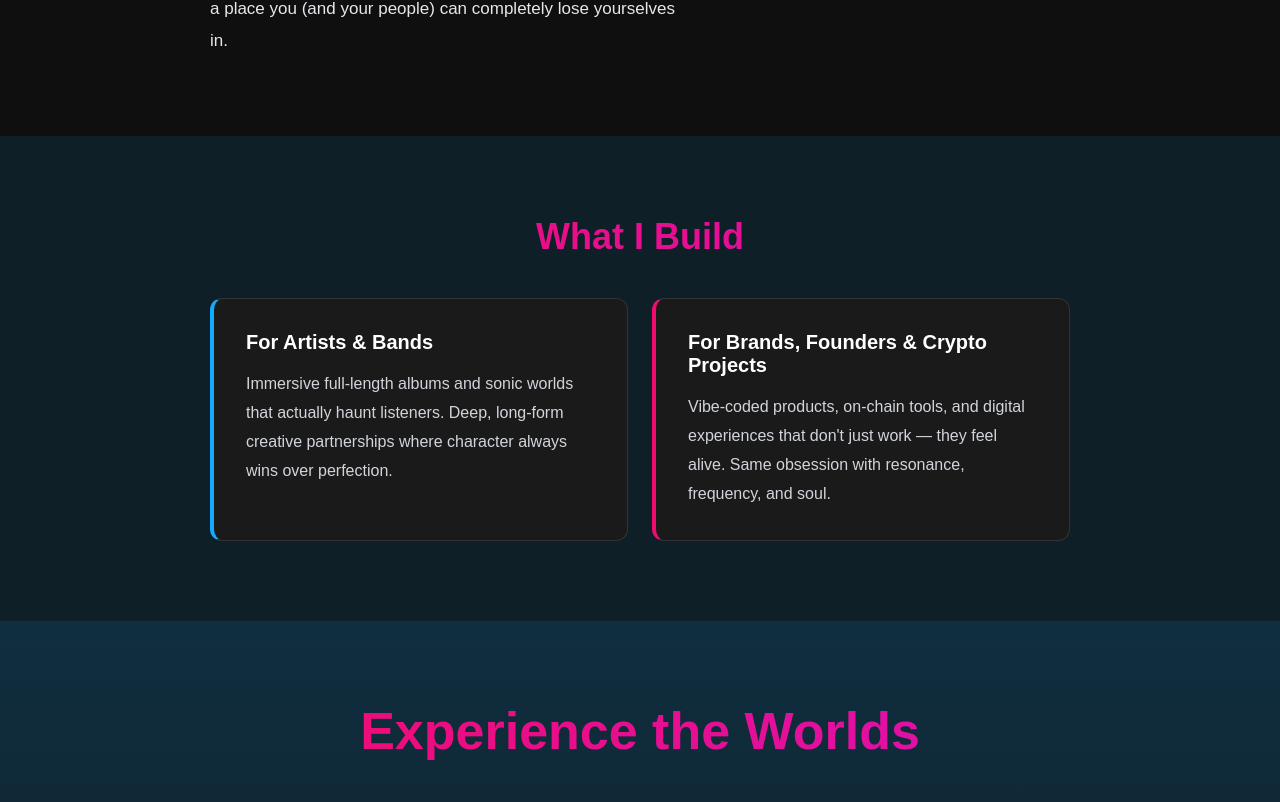
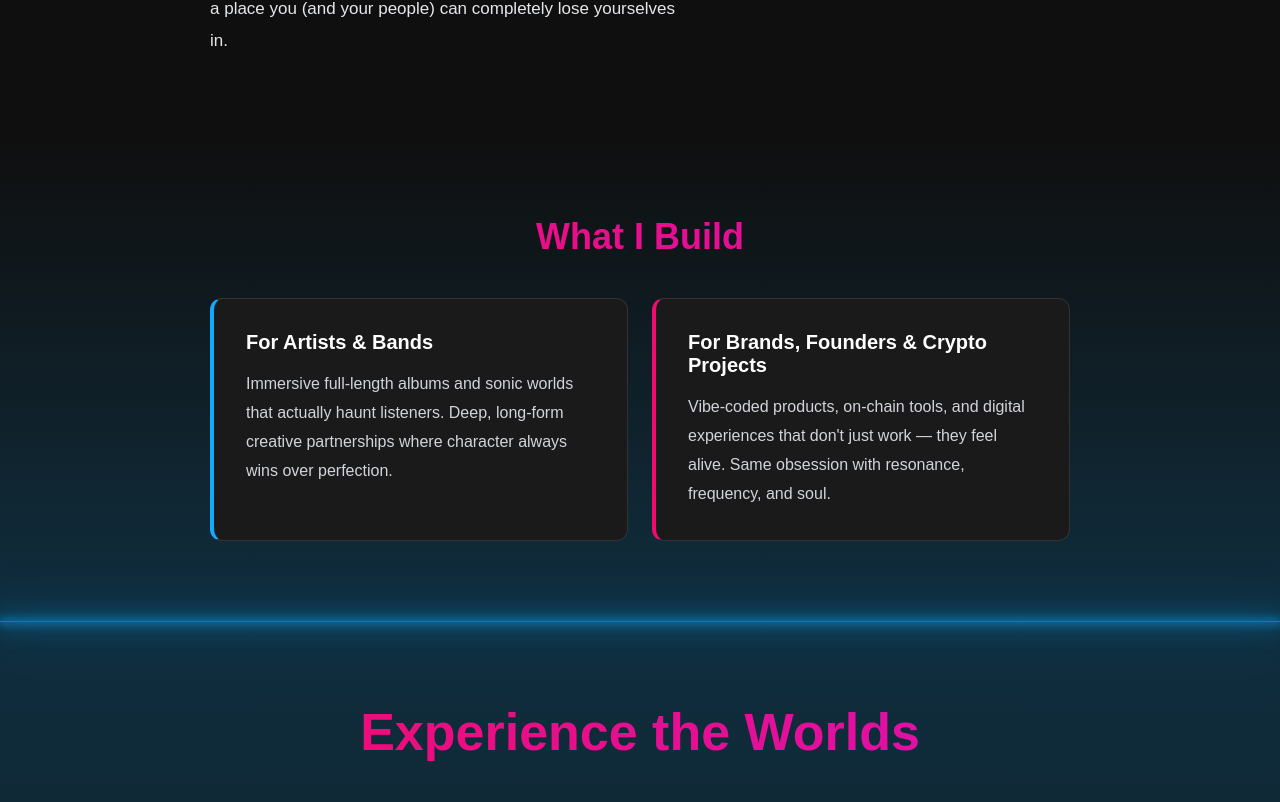
Before and after one commit to death-beach/deathbeach-portfolio, a Next.js app: page / in a window 1280 px wide. Shown: the part 1698-2500 px from the top of the page. Built offline with nearby package versions, Linux system fonts and the light colour scheme.

Commit message:
site looks great, time for hero

```diff
--- a/components/Hero.js
+++ b/components/Hero.js
@@ -42,7 +42,7 @@ export default function Hero() {
       <div style={{ marginBottom: "-4px" }}>
         <div style={{ display: "inline-block" }}>
           <Image
-            src="/logo_site.png"
+            src="/Death_Beach.png"
             alt="Death Beach Studio Logo"
             width={100}
             height={100}
--- a/pages/index.js
+++ b/pages/index.js
@@ -338,7 +338,7 @@ export default function Home({ project }) {
       {/* ────────────────────────────────────────────
           Section 3 — What I Build
       ──────────────────────────────────────────── */}
-      <div style={{ backgroundColor: "rgba(18, 171, 255, 0.10)", padding: "80px 16px" }}>
+      <div style={{ background: "linear-gradient(to bottom, #0f0f0f, rgba(18, 171, 255, 0.20))", padding: "80px 16px" }}>
         <div style={{ maxWidth: "860px", margin: "0 auto" }}>
           <h2
             className="gradient-pink-magenta"
@@ -420,6 +420,16 @@ export default function Home({ project }) {
           </div>
         </div>
       </div>
+
+      {/* ── Glowing divider ── */}
+      <div
+        style={{
+          height: "1px",
+          background: "rgba(18, 171, 255, 0.7)",
+          boxShadow:
+            "0 0 8px 2px rgba(18, 171, 255, 0.6), 0 0 24px 6px rgba(18, 171, 255, 0.3), 0 0 60px 12px rgba(18, 171, 255, 0.1)",
+        }}
+      />
 
       {/* ────────────────────────────────────────────
           Section 4 — Experience the Worlds
@@ -527,10 +537,19 @@ export default function Home({ project }) {
         </div>
       </div>
 
+      {/* ── Pink radial divider — glows center, fades to edges ── */}
+      <div
+        style={{
+          height: "1px",
+          background:
+            "radial-gradient(ellipse at center, rgba(240, 12, 111, 0.9) 0%, rgba(240, 12, 111, 0.5) 30%, rgba(240, 12, 111, 0.1) 60%, transparent 80%)",
+        }}
+      />
+
       {/* ────────────────────────────────────────────
           Section 5 — Selected Worlds
       ──────────────────────────────────────────── */}
-      <div style={{ backgroundColor: "rgba(240, 12, 111, 0.10)", padding: "80px 16px" }}>
+      <div style={{ background: "linear-gradient(to bottom, #0f0f0f, rgba(240, 12, 111, 0.14))", padding: "80px 16px" }}>
         <div style={{ maxWidth: "860px", margin: "0 auto" }}>
           <h2
             className="gradient-pink-magenta"
```
Also changed, not shown: public/Death_Beach.png (added).
